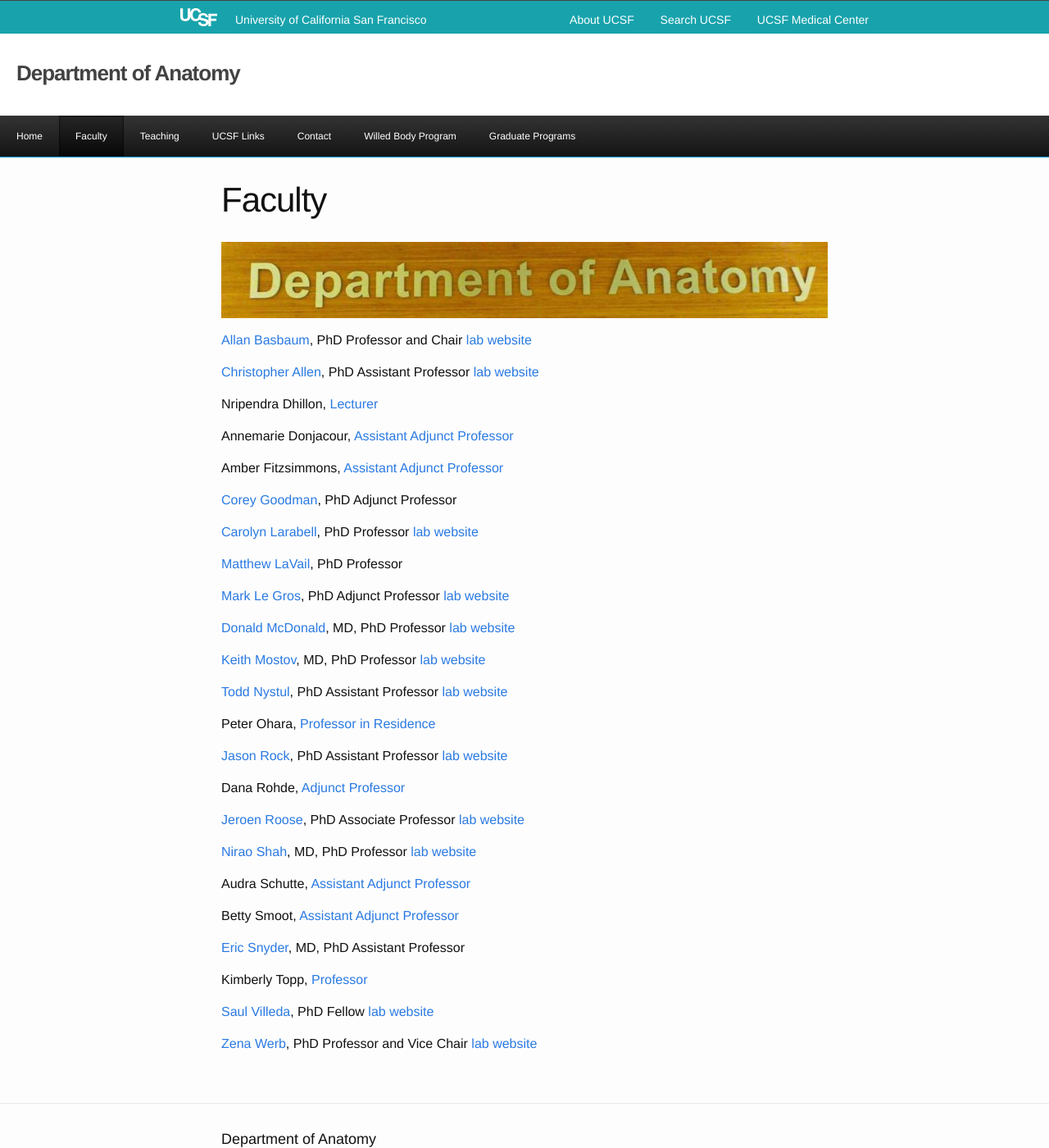
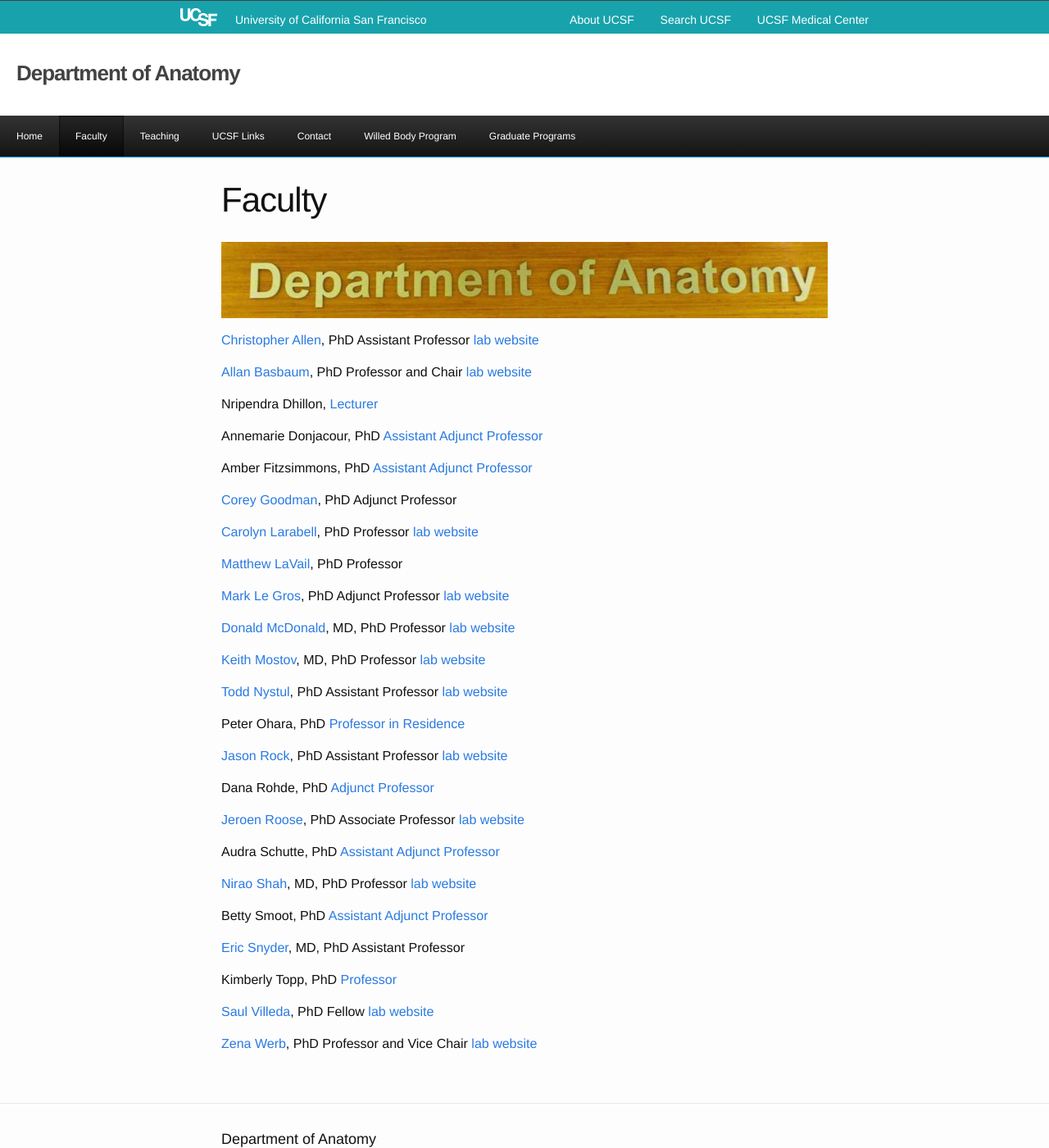
Before and after one commit to UCSF-Anatomy/anat-jekyll, a Jekyll site: the page built from faculty.md, in a window 1280 px wide and 1400 px high. Shown: the whole window at 82% size. Built offline with Jekyll 4.4.1, drawn with Linux system fonts in a browser that asks for light colours; nearby versions of some CDN libraries.

Commit message:
title updates

```diff
--- a/faculty.md
+++ b/faculty.md
@@ -6,16 +6,15 @@ permalink: /faculty/
 
 ![anatomy banner](../img/banner.jpg)
 
+[Christopher Allen]({{ site.baseurl }}/allen), PhD Assistant Professor	[lab website](http://sabre.ucsf.edu/faculty/christopher_allen.html)
 
 [Allan Basbaum]({{ site.baseurl }}/basbaum), PhD 	Professor and Chair   [lab website](http://basbaumlab.ucsf.edu)
 
-[Christopher Allen]({{ site.baseurl }}/allen), PhD Assistant Professor	[lab website](http://sabre.ucsf.edu/faculty/christopher_allen.html)
-
 Nripendra Dhillon, 	[Lecturer](https://directory.ucsf.edu/?q=Nripendra+Dhillon)
 
-Annemarie Donjacour, 	[Assistant Adjunct Professor](https://directory.ucsf.edu/?q=Annemarie+Donjacour)
+Annemarie Donjacour, PhD	[Assistant Adjunct Professor](https://directory.ucsf.edu/?q=Annemarie+Donjacour)
 
-Amber Fitzsimmons,   [Assistant Adjunct Professor](https://directory.ucsf.edu/?q=Amber+Fitzsimmons)
+Amber Fitzsimmons, PhD  [Assistant Adjunct Professor](https://directory.ucsf.edu/?q=Amber+Fitzsimmons)
 
 [Corey Goodman]({{ site.baseurl }}/goodman), PhD Adjunct Professor
 
@@ -31,23 +30,23 @@ Amber Fitzsimmons,   [Assistant Adjunct Professor](https://directory.ucsf.edu/?q
 
 [Todd Nystul]({{ site.baseurl }}/nystul), PhD 	Assistant Professor		[lab website](http://nystullab.ucsf.edu/)
 
-Peter Ohara, 	[Professor in Residence](https://directory.ucsf.edu/?q=peter+ohara)
+Peter Ohara, PhD	[Professor in Residence](https://directory.ucsf.edu/?q=peter+ohara)
 
 [Jason Rock]({{ site.baseurl }}/rock), PhD 	Assistant Professor	   [lab website](http://rocklab.ucsf.edu/)
 
-Dana Rohde, 	 [Adjunct Professor](https://directory.ucsf.edu/?q=Dana+Rohde)
+Dana Rohde, PhD	 [Adjunct Professor](https://directory.ucsf.edu/?q=Dana+Rohde)
 
 [Jeroen Roose]({{ site.baseurl }}/roose), PhD 	Associate Professor		[lab website](http://rooselab.ucsf.edu)
 
+Audra Schutte, PhD	[Assistant Adjunct Professor](https://directory.ucsf.edu/?q=Audra+Schutte)
+
 [Nirao Shah]({{ site.baseurl }}/shah), MD, PhD 	 Professor 	[lab website](http://shahlab.ucsf.edu/)
 
-Audra Schutte, 	[Assistant Adjunct Professor](https://directory.ucsf.edu/?q=Audra+Schutte)
-
-Betty Smoot, 	[Assistant Adjunct Professor](https://directory.ucsf.edu/?q=betty+smoot)
+Betty Smoot, PhD	[Assistant Adjunct Professor](https://directory.ucsf.edu/?q=betty+smoot)
 
 [Eric Snyder]({{ site.baseurl }}/snyder), MD, PhD 	Assistant Professor
 
-Kimberly Topp, 	[Professor](https://directory.ucsf.edu/?q=Kimberly+Topp)
+Kimberly Topp, PhD	[Professor](https://directory.ucsf.edu/?q=Kimberly+Topp)
 
 [Saul Villeda]({{ site.baseurl }}/villeda), PhD 	Fellow 	[lab website](http://villedalab.ucsf.edu/)
 
```
